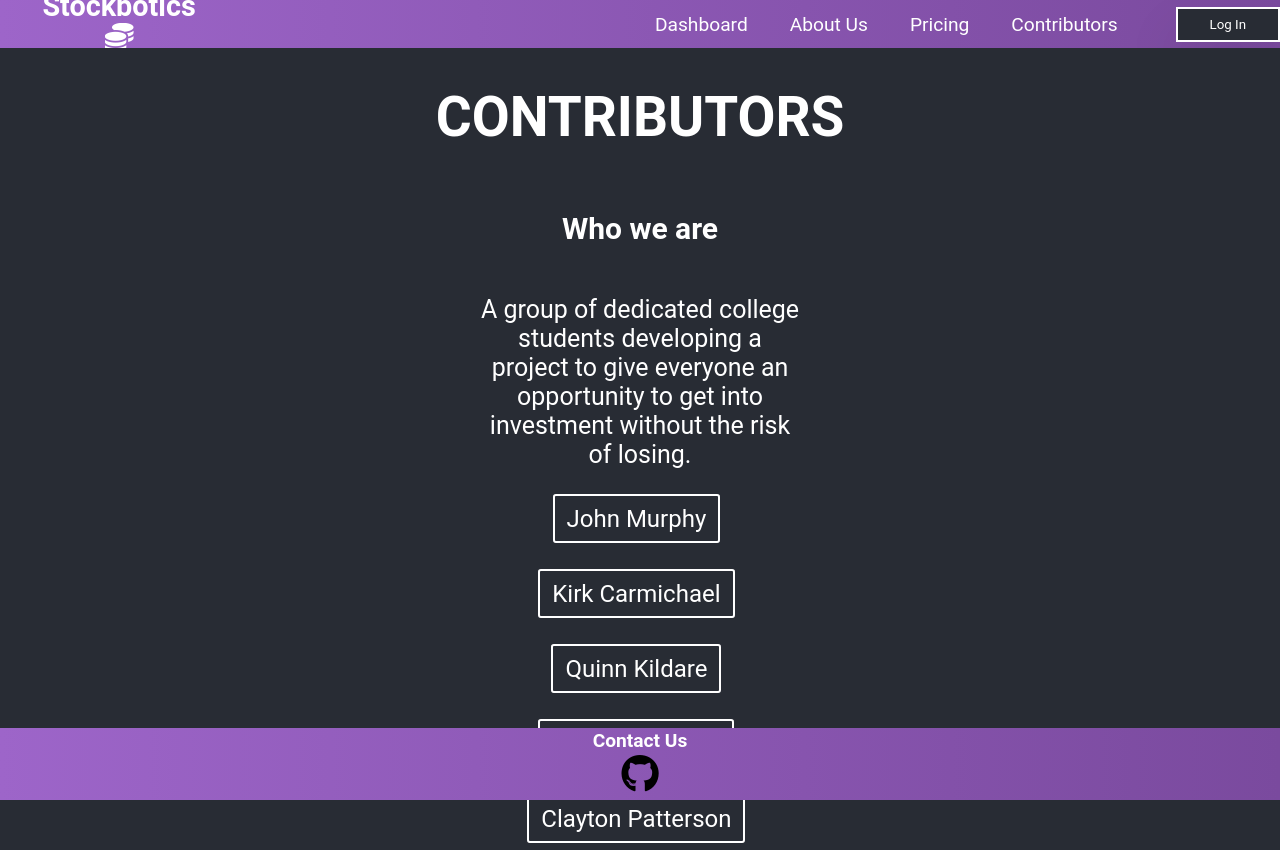
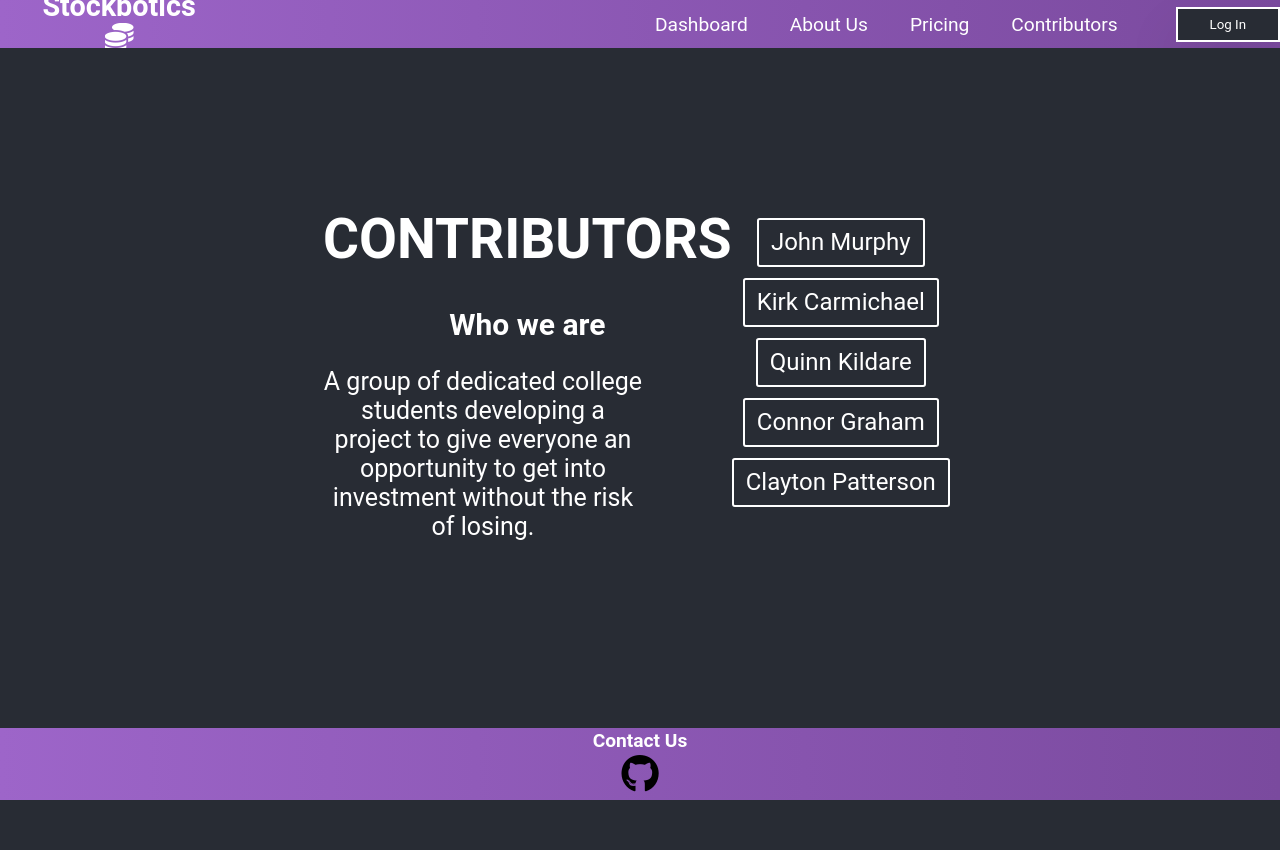
Before and after one commit to ConnorGraham12/Stockbotics-POOSD-Project, a React app: page /contributors in a window 1280 px wide. After the commit the page ends 800 px from the top, so only its background shows below. Built offline with nearby package versions, Linux system fonts and the light colour scheme; no server answers.

Commit message:
Fixed resizing issues
Fixed resizing issues and improved readability for inclusion of dark mode

```diff
--- a/src/components/Navbar/Navbar.css
+++ b/src/components/Navbar/Navbar.css
@@ -41,7 +41,7 @@
 .nav-links:hover {
 
 
-
+    color: #282c34;
     padding: 20px;
     width: 200px;
     height: 150px;
--- a/src/pages/About/About.css
+++ b/src/pages/About/About.css
@@ -26,3 +26,15 @@
     font-size: 25px;
 
 }
+
+@media (max-width: 1400px) {
+    .header {
+        font-size: 50px;
+
+    }
+    .p {
+        font-size: 20px;
+
+    }
+
+}
--- a/src/pages/Contributors/Contributors.css
+++ b/src/pages/Contributors/Contributors.css
@@ -4,12 +4,27 @@
 	justify-content: center;
 	flex-direction: column;
 	align-items: center;
-	min-height: 75vh;
+
+    height: 80vh;
+    width: auto;
 }
+
+@media (max-width: 1800px) {
+    .ContributorItems {
+      flex-direction: row;
+
+
+    }
+
+    .Contributor-Link {
+        flex-direction: column;
+    }
+
+  }
+
 
 .ContributorItems h1{
 	color: white;
-
     font-size: 55px;
 }
 .ContributorItems h2{
--- a/src/pages/Contributors/Contributors.js
+++ b/src/pages/Contributors/Contributors.js
@@ -6,12 +6,15 @@ const Contributors = () => {
 	return (
 		/*<div>Contributors</div>*/
 		<div className='ContributorItems'>
+			<div classname='box1'>
 			<h1>CONTRIBUTORS</h1>
 			<h2>Who we are</h2>
 			<p>
 				A group of dedicated college students developing a project to give everyone an opportunity to
 				get into investment without the risk of losing.
 			</p>
+			</div>
+		<div classname='Links'>
 			<a className='Contributor-Link' href='https://github.com/jrm5399'>
 				John Murphy
 			</a>
@@ -31,6 +34,7 @@ const Contributors = () => {
 			<a className='Contributor-Link' href='https://github.com/ClaytonPatterson33'>
 				Clayton Patterson
 			</a>
+			</div>
 		</div>
 	);
 };
--- a/src/pages/LandingPage/LandingPage.css
+++ b/src/pages/LandingPage/LandingPage.css
@@ -11,6 +11,8 @@
    min-height: 85vh;
    font-size: calc(10px + 2vmin);
 }
+
+
 
 .bg{
 
@@ -27,6 +29,14 @@
     font-weight: 600;
     font-size: 80px;
     width: 30vw;
+
+}
+
+@media (max-width: 1250px) {
+    .Landing-header{
+        font-size: 50px;
+
+    }
 
 }
 
```
